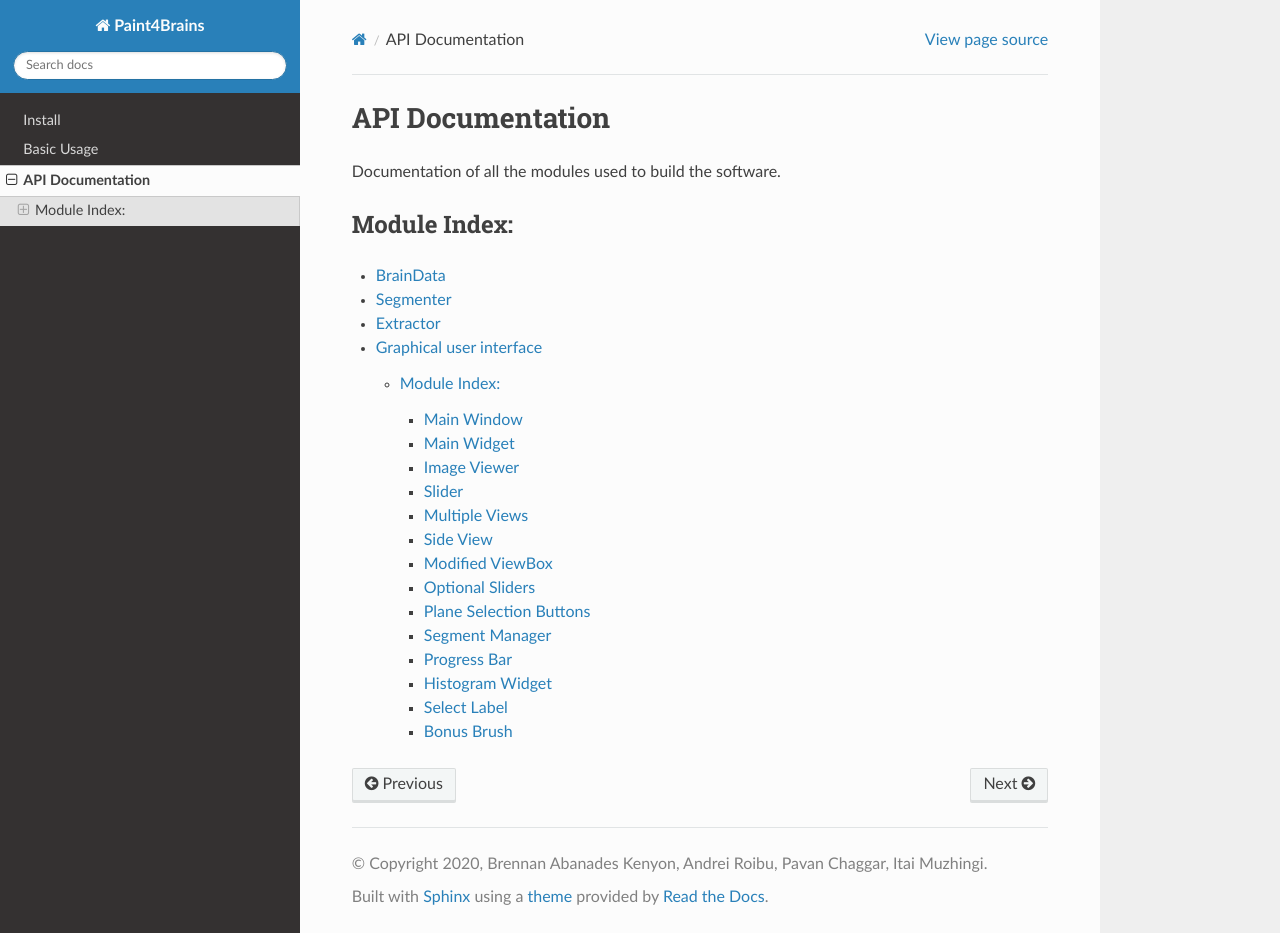
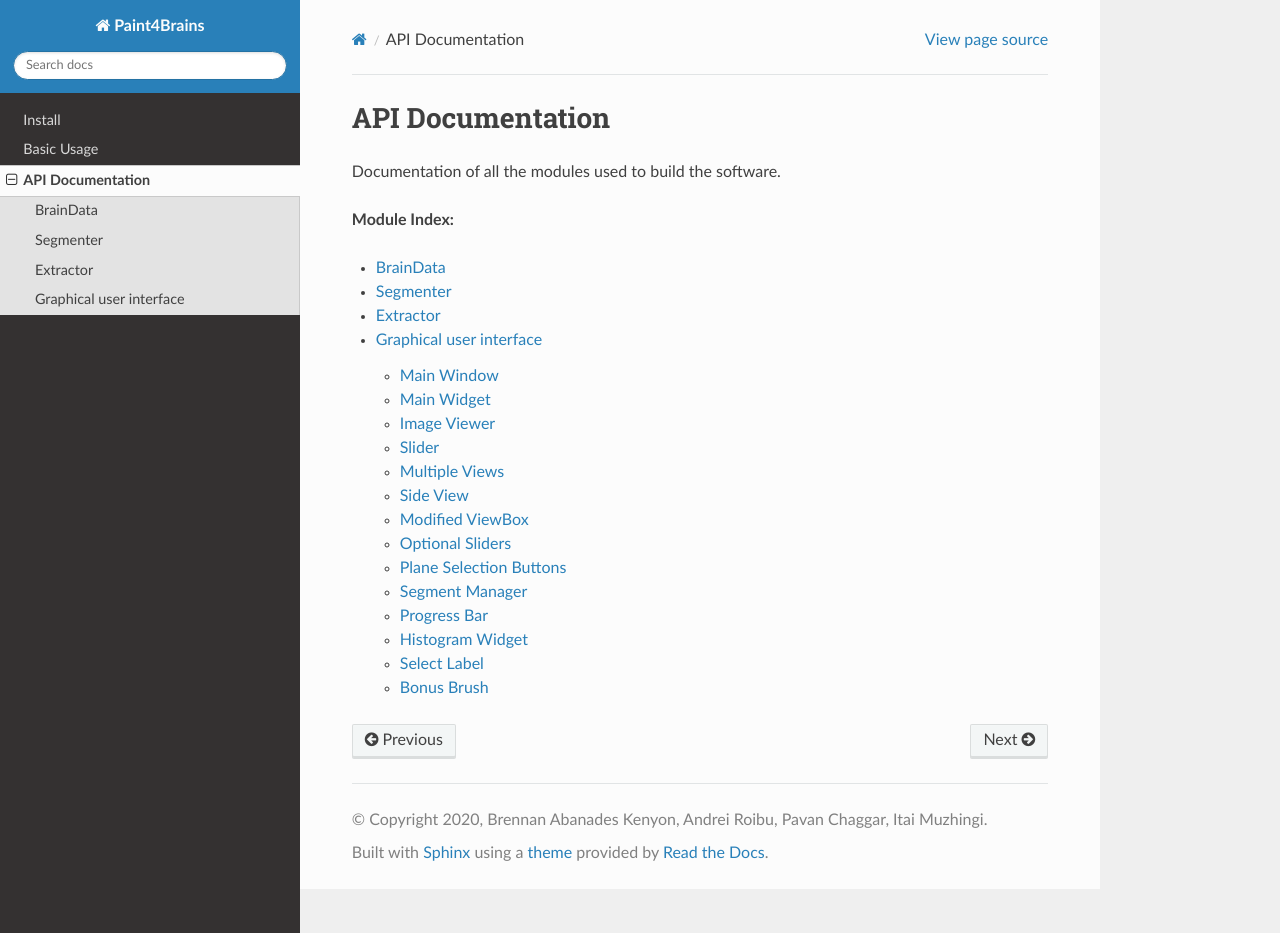
Before and after one commit to SABS-R3-projects/Paint4Brains, a Sphinx documentation site: the page built from docs/source/code_docs.rst, in a window 1280 px wide and 933 px high. Built offline with Sphinx 7.4.7 and the Read the Docs theme 2.0.0, drawn with Linux system fonts in a browser that asks for light colours.

```diff
--- a/docs/source/GUI.rst
+++ b/docs/source/GUI.rst
@@ -3,8 +3,7 @@
 
 Documentation describing the behaviour of all the classes used to build the GUI.
 
-Module Index:
--------------
+**Module Index:**
 
 .. toctree::
     GUI/MainWindow
--- a/docs/source/code_docs.rst
+++ b/docs/source/code_docs.rst
@@ -3,8 +3,7 @@
 
 Documentation of all the modules used to build the software.
 
-Module Index:
--------------
+**Module Index:**
 
 
 .. toctree::
```
